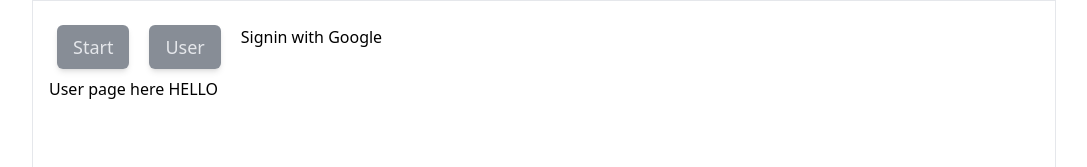
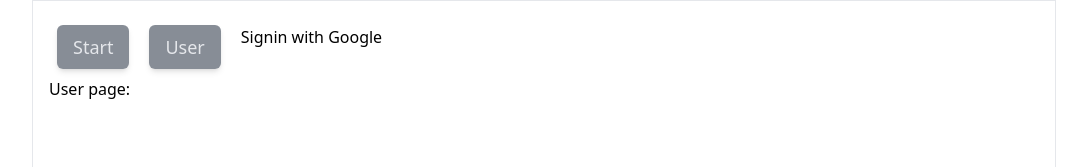
Before and after one commit to dreamc4t/dnd-app, a Next.js app: page /user in a window 1280 px wide. Shown: the top 167 px of the page, without its empty margins (96-1183 px from the left). Built offline with nearby package versions, Linux system fonts and the light colour scheme; no server answers.

Commit message:
some basic user page

```diff
--- a/src/app/user/page.tsx
+++ b/src/app/user/page.tsx
@@ -1,3 +1,10 @@
+import { UserInfo } from '@/components'
+
 export default function UserPage() {
-  return <div>User page here HELLO</div>
+  return (
+    <div>
+      User page:
+      <UserInfo />
+    </div>
+  )
 }
--- /dev/null
+++ b/src/components/UserInfo/UserInfo.tsx
@@ -0,0 +1,16 @@
+import { auth } from '@/auth'
+
+export async function UserInfo() {
+  const session = await auth()
+
+  if (!session || !session.user) return null
+
+  const { email, name } = session.user
+
+  return (
+    <div>
+      <p>Name: {name}</p>
+      <p>Email: {email}</p>
+    </div>
+  )
+}
--- /dev/null
+++ b/src/components/UserInfo/index.ts
@@ -0,0 +1 @@
+export * from './UserInfo'
--- a/src/components/index.ts
+++ b/src/components/index.ts
@@ -0,0 +1,3 @@
+export * from './NavBar'
+export * from './AuthButton'
+export * from './UserInfo'
```
